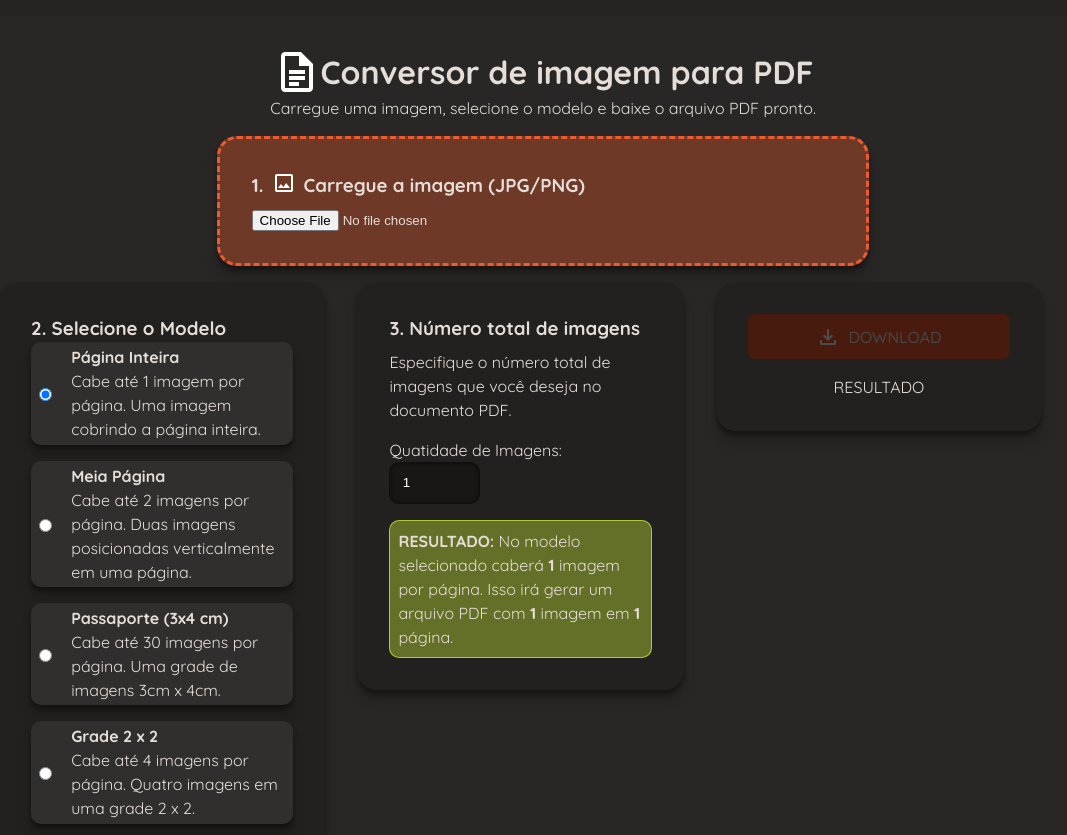
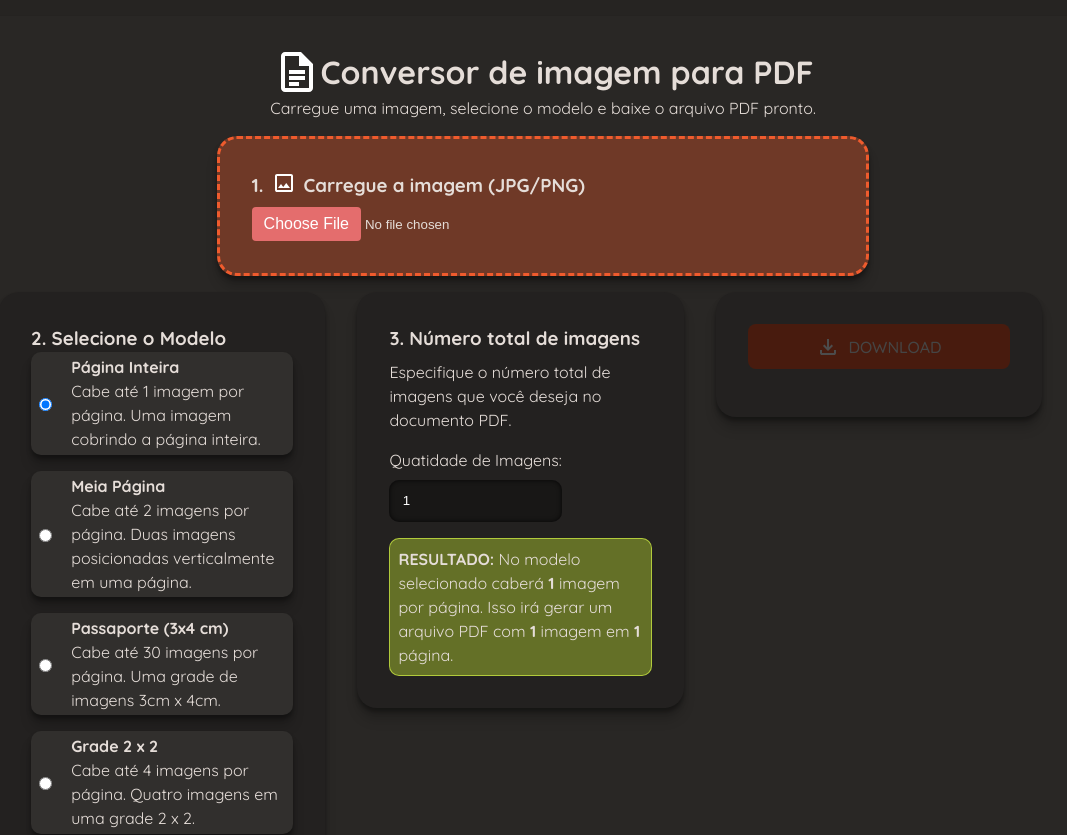
Before and after one commit to HeisenbergX98/image-pdf-converter, a React (Vite) app: page / in a window 1280 px wide. Shown: the top 835 px of the page, without its empty margins (97-1164 px from the left). Built offline with nearby package versions, Linux system fonts and the light colour scheme.

Commit message:
Few CSS fixes

```diff
--- a/src/App.tsx
+++ b/src/App.tsx
@@ -50,9 +50,7 @@ function App() {
       <ImageInput
         onFileSelect={(file) => {
           setImageFile(file);
-          setMessage(
-            file ? `Image loaded: ${file.name}` : "Invalid file selected."
-          );
+          setMessage(file ? `Arquivo já foi selecionado` : "Arquivo Inválido");
           setStatusType(file ? "idle" : "error");
         }}
         fileName={imageFile ? imageFile.name : null}
--- a/src/components/Download.tsx
+++ b/src/components/Download.tsx
@@ -120,7 +120,7 @@ const Download: React.FC<DownloadProps> = ({
     } catch (error) {
       console.error(error);
       setStatusType("error");
-      setMessage("Ocorreu um error enquanto gerava o PDF.");
+      setMessage("Ocorreu um erro enquanto gerava o PDF.");
     }
   };
   return (
@@ -143,7 +143,7 @@ const Download: React.FC<DownloadProps> = ({
         </button>
       </div>
       <div className="download-message">
-        <p>RESULTADO</p>
+        <p>{status.message}</p>
       </div>
     </div>
   );
--- a/src/css/index.css
+++ b/src/css/index.css
@@ -68,4 +68,18 @@ input[type=number]:hover {
 }
 input[type=number]:focus {
   outline: 1px solid rgba(250, 128, 114, 0.23);
+}
+
+input[type=file]::file-selector-button {
+  background-color: #e46d6d;
+  color: white;
+  padding: 8px 12px;
+  border: none;
+  border-radius: 4px;
+  cursor: pointer;
+  font-size: 16px;
+  transition: background-color 0.2s ease;
+}
+input[type=file]::file-selector-button:hover {
+  background-color: #ef5b2d;
 }/*# sourceMappingURL=index.css.map */
--- a/src/css/numberimages.css
+++ b/src/css/numberimages.css
@@ -16,6 +16,11 @@
   flex-direction: column;
   gap: 0.5em;
 }
+.numberimages-container .numberimages-input {
+  display: flex;
+  flex-direction: column;
+  gap: 0.5em;
+}
 .numberimages-container .numberimages-result {
   background-color: rgba(144, 166, 45, 0.601);
   border-radius: 10px;
--- a/src/css/numberimages.scss
+++ b/src/css/numberimages.scss
@@ -19,6 +19,12 @@
     gap: 0.5em;
   }
 
+  .numberimages-input {
+    display: flex;
+    flex-direction: column;
+    gap: 0.5em;
+  }
+
   .numberimages-result {
     background-color: rgba(144, 166, 45, 0.601);
     border-radius: $border-radius-10;
```
Also changed, not shown: src/css/index.scss (+14 -0 lines), src/css/imageinput.scss (line endings or trailing spaces), 2 other files (tests, documents, lock files or other folders).
